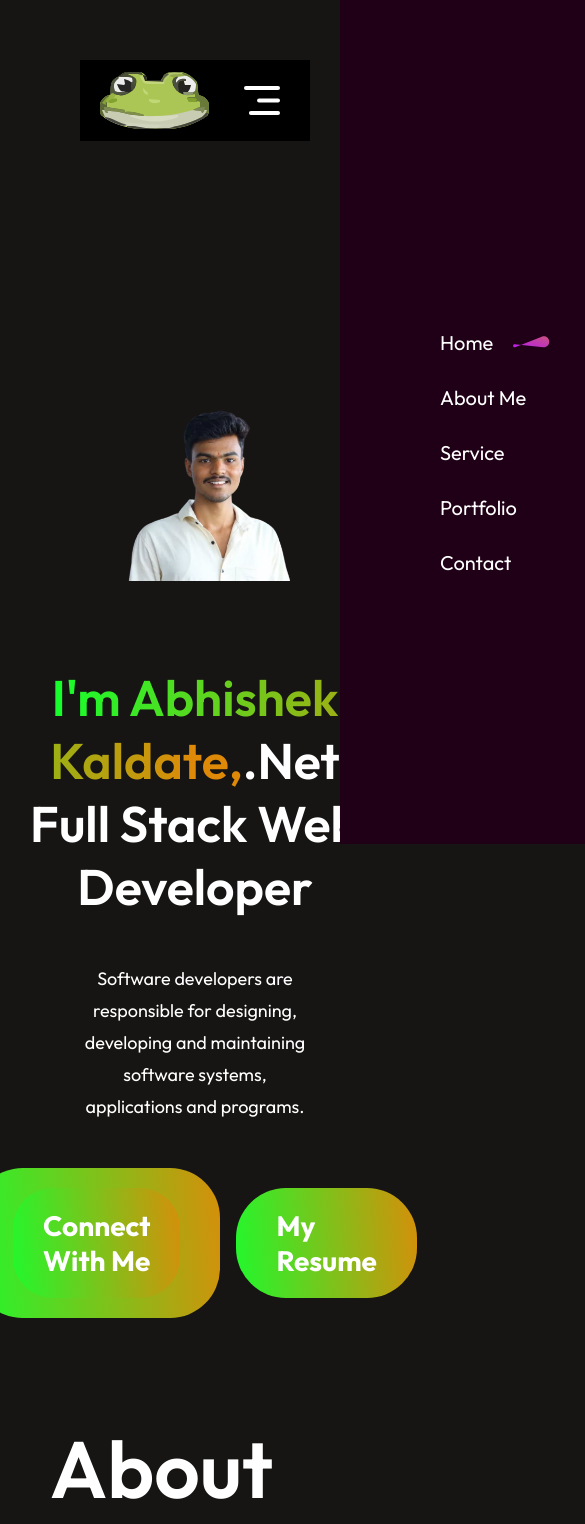
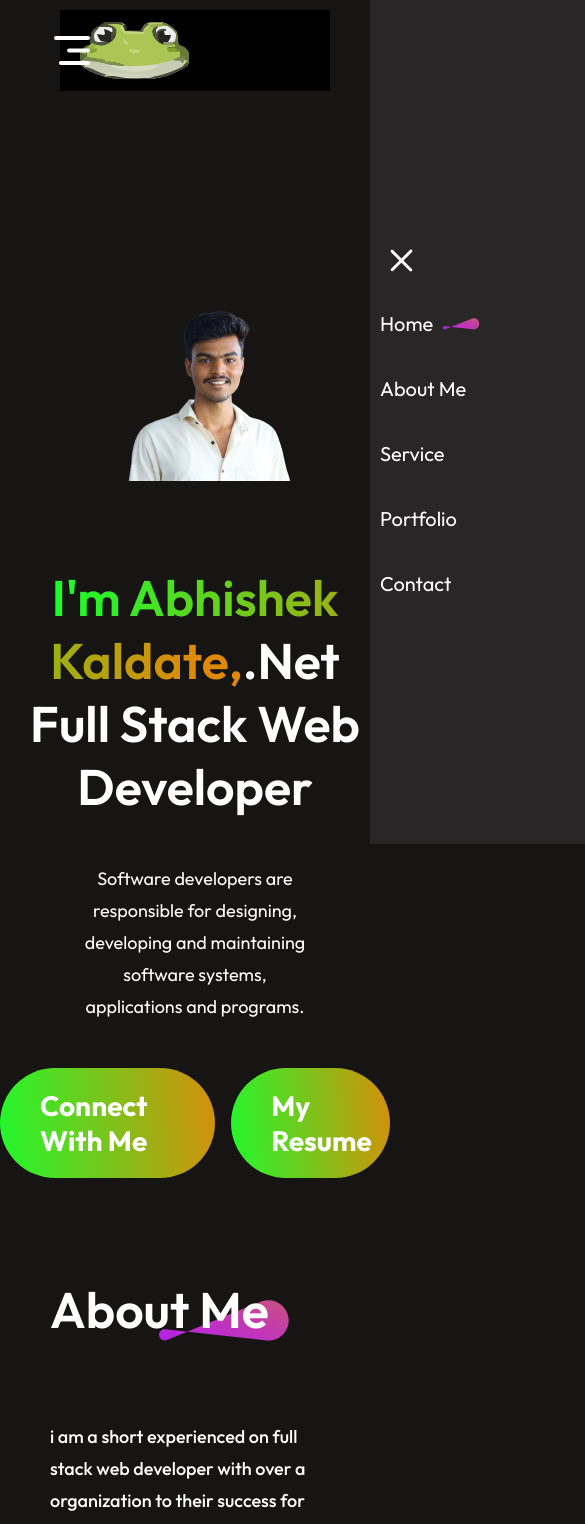
Before and after one commit to abhi1225k/abhi_kaldate, a React (Vite) app: page / in a window 390 px wide. Shown: the top 1524 px of the page, 585 px wide, since content can reach past the window. Built offline with nearby package versions, Linux system fonts and the light colour scheme.

Commit message:
abhishek

```diff
--- a/src/Components/About/About.css
+++ b/src/Components/About/About.css
@@ -103,7 +103,7 @@
     align-items: start;
   }
   .about-title h1{
-    font-size: 80px;
+    font-size: 50px;
     padding: 0;
   }
   .about-title img{
--- a/src/Components/Contact/Contact.css
+++ b/src/Components/Contact/Contact.css
@@ -135,11 +135,11 @@
     font-size: 20px;
   }
   .contact-right input{
-    width: 100%;
+    width: 70%;
     font-size: 20px;
   }
   .contact-right textarea{
-    width: 94%;
+    width: 70%;
     font-size: 20px;
   }
   .contact-submit{
--- a/src/Components/Footer/Footer.css
+++ b/src/Components/Footer/Footer.css
@@ -74,4 +74,9 @@
   .footer-sub{
     grid-template-columns: 1fr 1fr;
   }
+  .footer-email-input{
+    gap: 10px;
+    padding:14px;
+
+  }
 }
--- a/src/Components/Hero/Hero.css
+++ b/src/Components/Hero/Hero.css
@@ -108,4 +108,11 @@
     padding: 20px 50px;
     border-radius: 40px;
   }
+  .btn{
+    position: relative;
+    padding-right:10px;
+    align-items: center;
+    border-radius:60px;
+    gap:16px;
+  }
 }
--- a/src/Components/Hero/Hero.jsx
+++ b/src/Components/Hero/Hero.jsx
@@ -9,7 +9,7 @@ const Hero = () => {
       <h1><span>I'm Abhishek Kaldate,</span>.Net Full Stack Web Developer</h1>
       <p>Software developers are responsible for designing, developing and maintaining software systems, applications and programs.</p>
       <div className="hero-action">
-        <a href="/abhik.pdf" target="_blank" rel="noopener noreferrer" className="btn"><div className="hero-connect">Connect With Me</div></a>
+        <a href="/abhik.pdf" target="_blank" rel="noopener noreferrer" className="btn">Connect With Me</a>
         <a href="/resume.pdf" target="_blank" rel="noopener noreferrer" className="btn">My Resume</a>
       </div>
     </div>
--- a/src/Components/MyWork/MyWork.css
+++ b/src/Components/MyWork/MyWork.css
@@ -26,7 +26,7 @@
     gap: 40px;
 }
 .mywork-container p{
-    font-size: 33px;
+    font-size: 18px;
     font-weight: 300;
 }
 
@@ -39,17 +39,17 @@
   }
   .mywork-title h1{
     padding: 0;
-    font-size: 50px;
+    font-size: 40px;
     font-weight: 600;
   }
   .mywork-container{
     grid-template-columns: 1fr 1fr;
     gap: 30px;
   }
-  .MyWork-showmore{
-    padding: 20px 40px;
-    font-size: 18px;
-    margin: 50px auto;
+  .mywork-showmore{
+    padding: 20px 10px;
+    font-size: 28px;
+    margin: 10px auto;
     cursor: pointer;
   }
 }
--- a/src/Components/MyWork/MyWork.jsx
+++ b/src/Components/MyWork/MyWork.jsx
@@ -16,7 +16,12 @@ const MyWork = () => {
             This project involves building a robust E-commerce Application using C# and ASP.NET Core. The application is designed to provide a seamless shopping experience for users while offering efficient management tools for administrators.</p>
         </div>
         <div className="mywork-showmore">
-          <p>My work</p>
+        <p>See My All Projects Here</p><br/>
+          <a href='https://natural-sugar-jgoylp4zc-abhishek-kaldates-projects.vercel.app/'>1.Natural_Sugar</a>
+          <br/>
+          <a href='https://hotel-booking-omega-tan.vercel.app/'>2.Hotel_Booking</a>
+          <br/>
+          <a href='http://surya-dakshin.vercel.app'>3.Surya_Dakshin_Breakfast_Store</a>
         </div>
     </div>
   );
--- a/src/Components/Navbar/Navbar.css
+++ b/src/Components/Navbar/Navbar.css
@@ -75,19 +75,19 @@
 /* ✅ Mobile View */
 @media (max-width: 768px) {
   .navbar{
-    margin: 60px 80px;
+    margin: 10px 60px;
   }
   .nav-menu {
     position: fixed;
     flex-direction: column;
     align-items: start;
     top: 0;
-    gap: 30px;
-    background-color: #1F0016;
-    width: 350px;
+    gap: 40px;
+    background-color: #292628ff;
+    width: 320px;
     height: 100%;
     z-index: 2;
-    transition: right 0.5s;
+    transition: right 0.3s;
     right: -300px;
   }
 
@@ -99,20 +99,21 @@
  .nav-mob-open{
   display: block;
   position: fixed;
-  right: 110px;
+  right: 300px;
+
  }
  .nav-mob-close{
     display: block;
     position: relative;
-    top: 30px;
-    left: 290px;
-    width: 30px;
+    top: 1px;
+    left: 20px;
+    width: 23px;
  }
  .nav-menu li{
   font-size: 30px;
-  padding-left: 100px;
+  padding-left: 10px;
   flex-direction: row;
-  gap: 20px;
+  gap: 10px;
  }
 
 }
--- a/src/Components/Services/Services.css
+++ b/src/Components/Services/Services.css
@@ -92,7 +92,7 @@
   }
   .services-format p{
     font-size: 18px;
-    line-height: 32px;
+    line-height: 18px;
     max-width: 300px;
   }
   .services-readmore img{
@@ -100,6 +100,7 @@
   }
   .services-container{
     grid-template-columns: 1fr 1fr;
-    gap: 30px;
+    gap: 10px;
+
   }
 }
```
Also changed, not shown: src/Components/Services/Services.jsx (line endings or trailing spaces).
